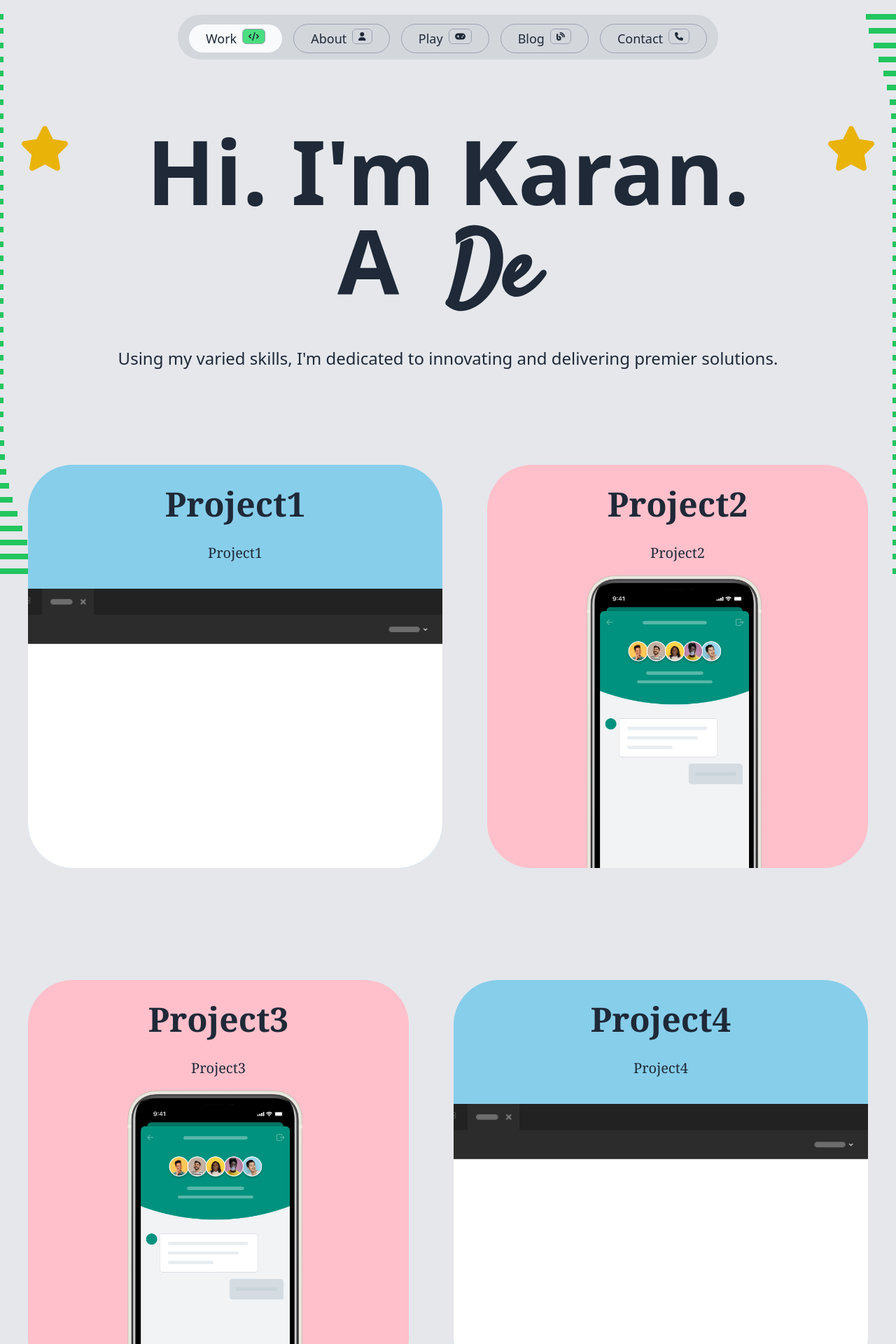
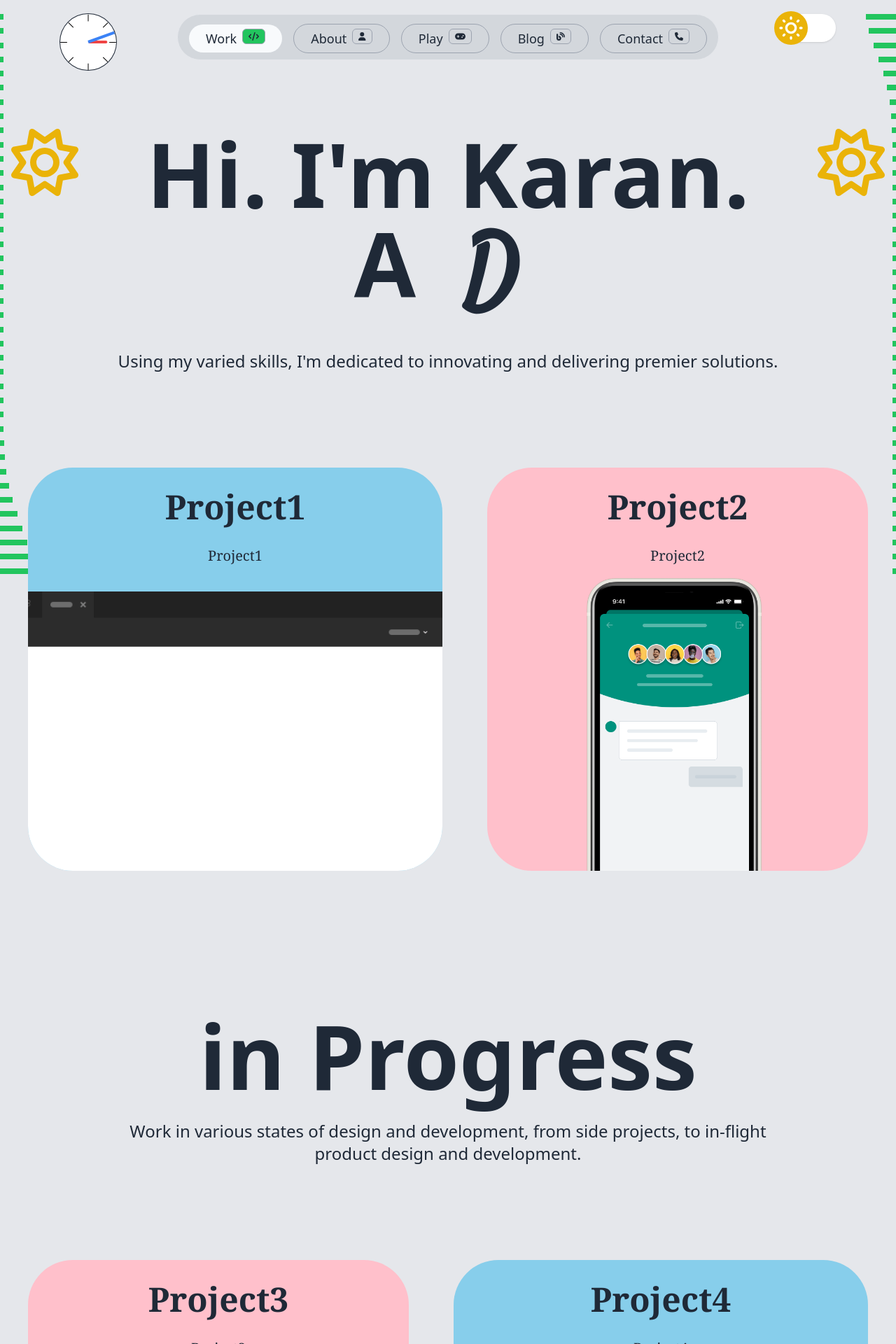
Before and after one commit to kg59/portfolio, a Next.js app: page / in a window 1280 px wide. Shown: the top 1920 px of the page at 70% size. Built offline with nearby package versions, Linux system fonts and the light colour scheme; a web font is replaced by a local one.

Commit message:
added clock and dark mode switch

```diff
--- a/components/Footer/Footer.jsx
+++ b/components/Footer/Footer.jsx
@@ -1,5 +1,5 @@
 export default function Footer() {
   return (
-    <div>Footer</div>
+    <div></div>
   )
 }
--- a/components/Hero/Hero.jsx
+++ b/components/Hero/Hero.jsx
@@ -13,7 +13,7 @@ import { FontAwesomeIcon } from '@fortawesome/react-fontawesome'
 function createIcons(icon) {
   return (
     <div className="hidden md:table-cell flex-row">
-      <div><FontAwesomeIcon icon={icon} className="hero-star" size="4x" /></div>
+      <div><FontAwesomeIcon icon={icon} className="hero-star" size="6x" /></div>
     </div>
   )
 }
--- a/components/Hero/Hero.module.css
+++ b/components/Hero/Hero.module.css
@@ -1,7 +1,7 @@
 @layer components {
          /*Hero Styles*/
         .hero-box {
-            @apply font-extrabold justify-evenly w-full flex;
+            @apply font-extrabold justify-evenly w-full flex pt-24 md:pt-36 lg:pt-40;;
         }
 
         .hero-star {
--- /dev/null
+++ b/components/Hero/Title.jsx
@@ -0,0 +1,29 @@
+import React from 'react'
+import { FontAwesomeIcon } from '@fortawesome/react-fontawesome'
+
+function createIcons(icon) {
+    if (icon != undefined) {
+        return (
+            <div className="hidden md:table-cell flex-row">
+                <div><FontAwesomeIcon icon={icon} className="hero-star" size="4x" /></div>
+            </div>
+        )
+    } else {
+        return;
+    }
+}
+
+export default function Title({ icon, name, sub }) {
+    return (
+        <div className="hero-box">
+            {createIcons(icon)}
+            <div className="hero-name">
+                <span>{name}</span>
+                <div className="hero-sub">
+                    {sub}
+                </div>
+                {createIcons(icon)}
+            </div>
+        </div>
+    )
+}
--- /dev/null
+++ b/components/Navbar/Clock.jsx
@@ -0,0 +1,30 @@
+import React from 'react'
+import clsx from "clsx";
+
+export default function Clock() {
+  return (
+    <div>
+      <div className="nav-clock">
+        {Array.from({ length: 8 }, (_, i) => (
+          <div
+            key={i}
+            style={{ height: 1 }}
+            className={clsx("absolute w-1/2 origin-left flex justify-end", {
+              "rotate-0": i === 0,
+              "rotate-45": i === 1,
+              "rotate-90": i === 2,
+              "rotate-[135deg]": i === 3,
+              "rotate-180": i === 4,
+              "rotate-[225deg]": i === 5,
+              "rotate-[270deg]": i === 6,
+              "rotate-[315deg]": i === 7,
+            })}>
+            <div className="nav-clock-items" />
+          </div>
+        ))}
+        <div className="nav-clock-hour-hand" />
+        <div className="nav-clock-minute-hand" />
+      </div>
+    </div>
+  )
+}
--- a/components/Navbar/Navbar.jsx
+++ b/components/Navbar/Navbar.jsx
@@ -4,6 +4,9 @@ import { FontAwesomeIcon } from '@fortawesome/react-fontawesome'
 import { updateSelected } from '@/config/reducers/navReducer'
 import { usePathname } from 'next/navigation'
 import Link from 'next/link'
+
+import Shifter from './Shifter'
+import Clock from './Clock'
 
 /**
  * Component for displaying Navbar
@@ -13,12 +16,12 @@ import Link from 'next/link'
 
 export default function Navbar() {
   const navItems = useSelector(state => state.nav.navItems)
-  const selected =  useSelector(state => state.nav.selected)
+  const selected = useSelector(state => state.nav.selected)
   const pathname = usePathname()
   const dispatch = useDispatch()
 
   useEffect(() => {
-    var index =navItems.map((item) => item.link).indexOf(pathname)
+    var index = navItems.map((item) => item.link).indexOf(pathname)
     if (index != selected) {
       dispatch(updateSelected(index))
     }
@@ -26,16 +29,18 @@ export default function Navbar() {
 
   return (
     <nav className="nav-box">
+      <Clock/>
+      <div>
         <ul className="nav-list">
           {
-               navItems.map((item, index) =>{
+            navItems.map((item, index) => {
               if (index !== selected) {
                 return (
                   <li key={index}>
-                      <Link href={item.link} onClick={()=> dispatch(updateSelected(index))}>
+                    <Link href={item.link} onClick={() => dispatch(updateSelected(index))}>
                       <span className='nav-item'>
                         {item.name}
-                          <i className="hidden md:table-cell"><FontAwesomeIcon icon={item.icon} className="nav-icon"/></i>
+                        <i className="hidden md:table-cell"><FontAwesomeIcon icon={item.icon} className="nav-icon" /></i>
                       </span>
                     </Link>
                   </li>
@@ -43,10 +48,10 @@ export default function Navbar() {
               } else {
                 return (
                   <li key={index}>
-                      <Link href={item.link} onClick={()=> dispatch(updateSelected(index))}>
+                    <Link href={item.link} onClick={() => dispatch(updateSelected(index))}>
                       <span className='nav-item-selected'>
                         {item.name}
-                          <i className="hidden md:table-cell"><FontAwesomeIcon icon={item.icon} className="nav-icon bg-green-400"/></i>
+                        <i className="hidden md:table-cell"><FontAwesomeIcon icon={item.icon} className="nav-icon bg-green-500" /></i>
                       </span>
                     </Link>
                   </li>
@@ -55,6 +60,8 @@ export default function Navbar() {
             })
           }
         </ul>
+      </div>
+      <Shifter/>
     </nav>
   )
 }
--- a/components/Navbar/Navbar.module.css
+++ b/components/Navbar/Navbar.module.css
@@ -8,11 +8,11 @@
 
     /*Nav Styles*/
     .nav-box {
-        @apply w-full flex mx-auto fixed z-40
+        @apply w-full flex mx-auto fixed z-40 justify-evenly;
     }
 
     .nav-list {
-        @apply flex justify-between mx-auto gap-2 sm:gap-3 md:gap-4 text-sm lg:text-lg md:text-base p-4 border rounded-full bg-gray-300/[0.9]
+        @apply flex justify-between mx-auto gap-2 sm:gap-3 md:gap-4 text-sm lg:text-lg md:text-base p-4 border rounded-full bg-gray-300/[0.9];
     }
 
     .nav-item {
@@ -27,4 +27,22 @@
         @apply p-2 md:px-6 rounded-full bg-slate-50 hover:cursor-pointer;
         animation: nav-select 0.6s
     }
+
+    /*Clock*/
+
+    .nav-clock {
+        @apply relative bg-white flex items-center justify-end w-20 h-20 overflow-hidden rounded-full ring-gray-800 ring-1;
+    }
+
+    .nav-clock-items {
+        @apply w-1/4 h-full bg-black rounded-full;
+    }
+
+    .nav-clock-hour-hand {
+        @apply w-1/3 h-1 bg-red-500 rounded-full origin-right -rotate-[-180deg] group-hover:rotate-[215deg] duration-1000 ease-in-out;
+    }
+
+    .nav-clock-minute-hand {
+        @apply w-1/2 h-1 bg-blue-500  origin-left rotate-[340deg] group-hover:rotate-[340deg] duration-1000 ease-in-out;
+    }
 }
--- /dev/null
+++ b/components/Navbar/Shifter.jsx
@@ -0,0 +1,40 @@
+import {useState} from 'react'
+import clsx from "clsx"
+
+export default function Shifter() {
+  let isDarkmode = false
+
+  const darkIcon = `<svg xmlns="http://www.w3.org/2000/svg" fill="none" viewBox="0 0 24 24" stroke="currentColor">
+  <path stroke-linecap="round" stroke-linejoin="round" stroke-width="2" d="M20.354 15.354A9 9 0 018.646 3.646 9.003 9.003 0 0012 21a9.003 9.003 0 008.354-5.646z" />
+  </svg>`
+
+  const lightIcon = `<svg xmlns="http://www.w3.org/2000/svg" fill="none" viewBox="0 0 24 24" stroke="currentColor">
+  <path stroke-linecap="round" stroke-linejoin="round" stroke-width="2" d="M12 3v1m0 16v1m9-9h-1M4 12H3m15.364 6.364l-.707-.707M6.343 6.343l-.707-.707m12.728 0l-.707.707M6.343 17.657l-.707.707M16 12a4 4 0 11-8 0 4 4 0 018 0z" />
+  </svg>`
+
+  function toggleTheme() {
+    isDarkmode = !isDarkmode
+  }
+
+  function switchTheme() {
+    // Write code
+  }
+
+  return (
+    <button
+      className="w-20 h-10 rounded-full bg-white flex items-center transition duration-300 focus:outline-none shadow"
+      onClick={toggleTheme()}>
+      <div
+        className={clsx("w-12 h-12 relative rounded-full transition duration-500 transform p-1 text-white", {
+          "bg-yellow-500":isDarkmode,
+          "-translate-x-2":isDarkmode,
+          "bg-gray-700":!isDarkmode,
+          "translate-x-full":!isDarkmode
+        })}>
+        <svg xmlns="http://www.w3.org/2000/svg" fill="none" viewBox="0 0 24 24" stroke="currentColor">
+          <path stroke-linecap="round" stroke-linejoin="round" stroke-width="2" d="M12 3v1m0 16v1m9-9h-1M4 12H3m15.364 6.364l-.707-.707M6.343 6.343l-.707-.707m12.728 0l-.707.707M6.343 17.657l-.707.707M16 12a4 4 0 11-8 0 4 4 0 018 0z" />
+        </svg>
+      </div>
+    </button>
+  )
+}
--- a/config/reducers/heroReducer.js
+++ b/config/reducers/heroReducer.js
@@ -1,5 +1,5 @@
 import { createSlice } from "@reduxjs/toolkit";
-import { faStar } from "@fortawesome/free-solid-svg-icons";
+import { faSun, faMoon } from "@fortawesome/free-regular-svg-icons";
 
 const initialState = {
     about: {
@@ -17,7 +17,7 @@ const initialState = {
     ],
         sub: "Using my varied skills, I'm dedicated to innovating and delivering premier solutions.",
     },
-    icon: faStar,
+    icon: faSun,
     defaultStyles: {
         font: "ui-sans-serif, system-ui, sans-serif, 'Apple Color Emoji', 'Segoe UI Emoji', 'Segoe UI Symbol', 'Noto Color Emoji'"
     }
--- a/package.json
+++ b/package.json
@@ -10,10 +10,12 @@
   },
   "dependencies": {
     "@fortawesome/fontawesome-svg-core": "^6.5.1",
+    "@fortawesome/free-regular-svg-icons": "^6.5.1",
     "@fortawesome/free-solid-svg-icons": "^6.5.1",
     "@fortawesome/react-fontawesome": "^0.2.0",
     "@react-spring/web": "^9.7.3",
     "@reduxjs/toolkit": "^2.0.1",
+    "clsx": "^2.1.0",
     "contentlayer": "^0.3.4",
     "date-fns": "^3.0.6",
     "next": "14.0.4",
--- a/pages/index.jsx
+++ b/pages/index.jsx
@@ -5,6 +5,7 @@ import WorkBox from '@/components/Works/WorkBox'
 import Layout from '@/layouts/Default/Default'
 
 import imagePresets from '@/config/presets.json'
+import Title from '@/components/Hero/Title'
 
 export default function index() {
   return (
@@ -20,6 +21,7 @@ export default function index() {
       card3={<WorkCard name="Project2" cardcolor="pink" description="Project2" imagemob={true} imagepreset={imagePresets.mob}/>}
       card2={<WorkCard name="Project1" description="Project1" cardmobile={true}/>}
       />
+      <Title name="in Progress" sub="Work in various states of design and development, from side projects, to in-flight product design and development."/>
       <WorkBox
       card4={<WorkCard name="Project4" description="Project4" cardbig={true}/>}
       card2={<WorkCard name="Project3" cardcolor="pink" description="Project3" imagemob={true} imagepreset={imagePresets.mob}/>}
--- a/styles/defalut.css
+++ b/styles/defalut.css
@@ -1,3 +1,3 @@
 .content {
-    @apply pt-24 md:pt-36 lg:pt-40;
+    @apply pt-1;
 }
```
Also changed, not shown: 1 other file (tests, documents, lock files or other folders). Lines whose indentation alone changed are shown as unchanged.
